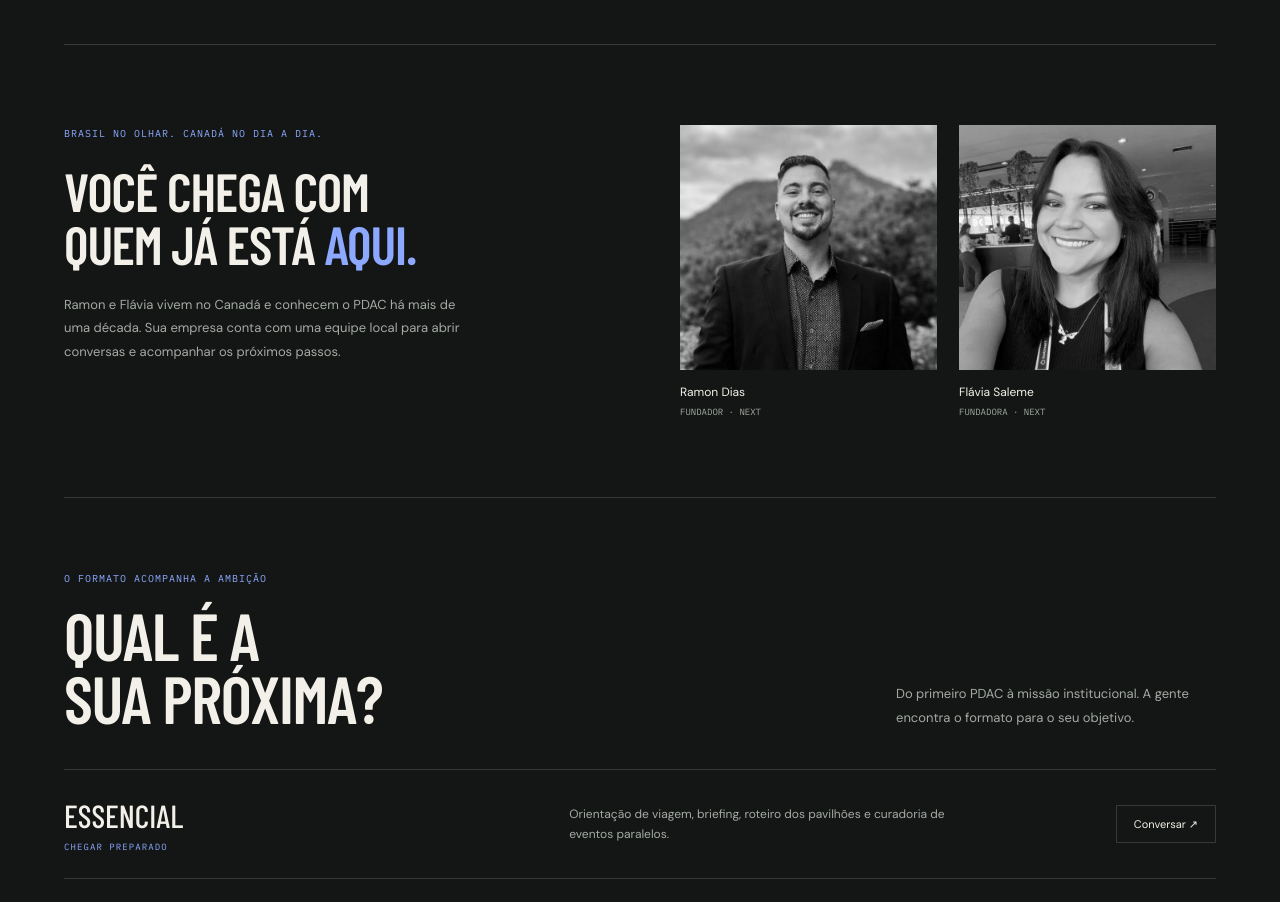
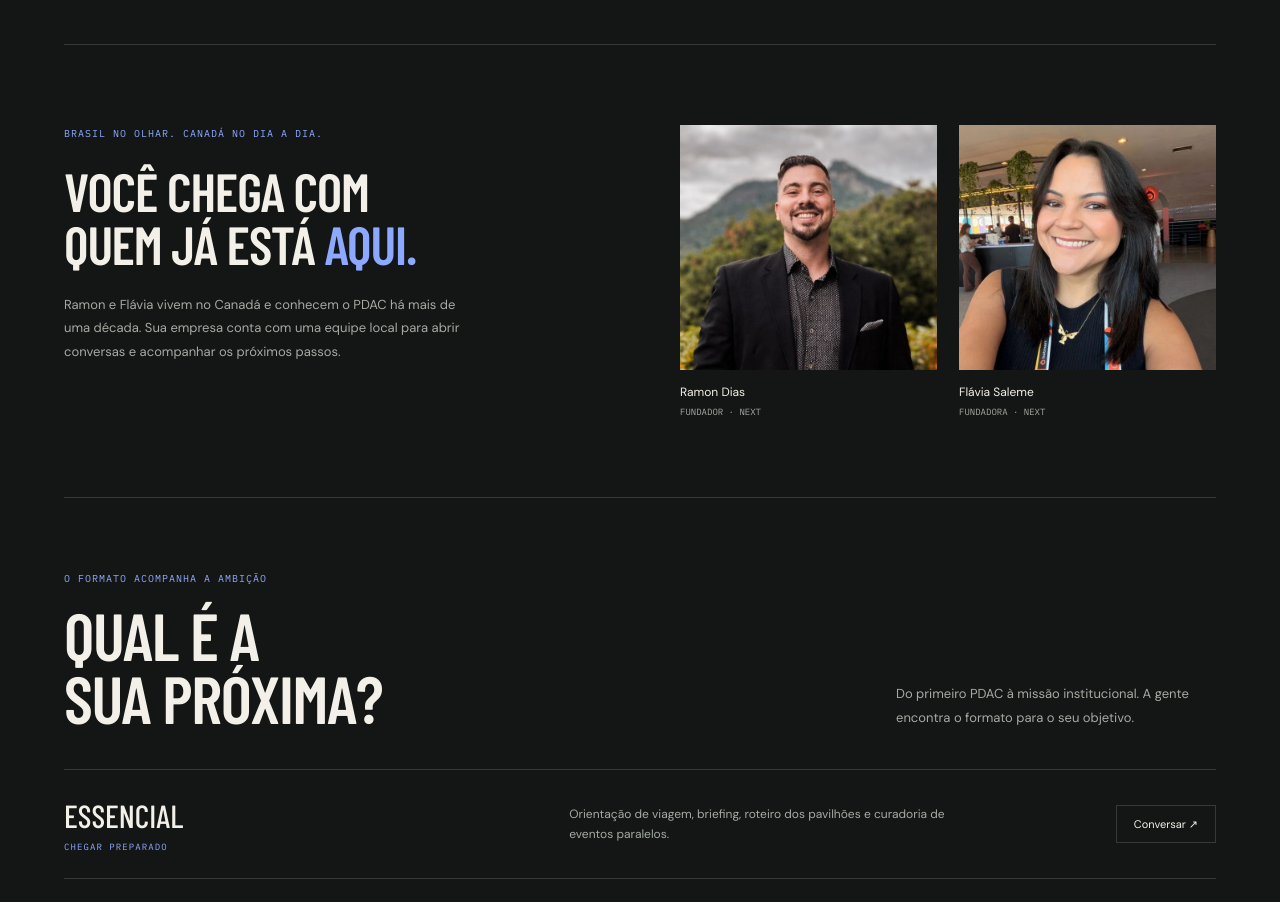
Before and after one commit to pedrohjc/next-pdac, a plain HTML site: page atlas.html in a window 1280 px wide. Shown: the part 1680-2582 px from the top of the page. Drawn offline with nearby package versions, Linux system fonts and the light colour scheme.

Commit message:
Keep founder photos in color with subtle hover motion

```diff
--- a/atlas.html
+++ b/atlas.html
@@ -520,11 +520,14 @@
         width: 100%;
         height: 245px;
         object-fit: cover;
-        filter: grayscale(1);
-        transition: filter 0.5s;
-      }
-      .team-people figure:hover img {
-        filter: grayscale(0);
+      }
+      .team-people figure {
+        transition: transform 0.3s ease;
+      }
+      @media (hover: hover) and (prefers-reduced-motion: no-preference) {
+        .team-people figure:hover {
+          transform: translateY(-5px);
+        }
       }
       .team-people figcaption {
         padding-top: 14px;
```
